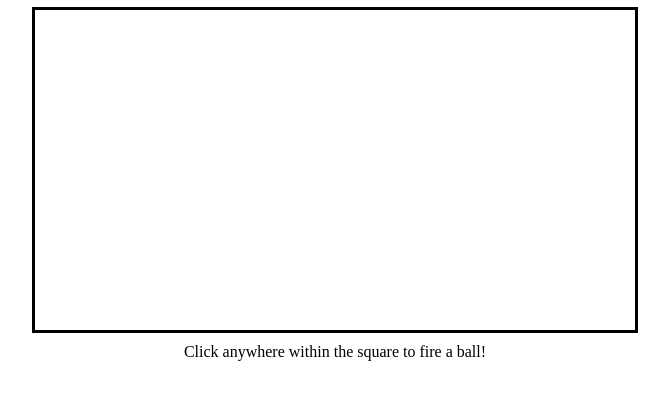
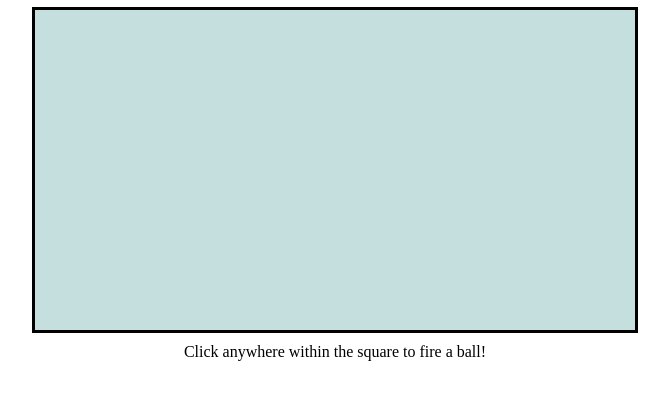
Before and after one commit to RidhwanDev/bouncing-balls, a website built with webpack: page dist/index.html in a window 1280 px wide. Shown: the part 45-444 px from the top of the page, without its empty margins (305-974 px from the left). Built offline with nearby package versions, Linux system fonts and the light colour scheme.

Commit message:
removed loadash and fixed bug

```diff
--- a/package.json
+++ b/package.json
@@ -11,7 +11,6 @@
   "devDependencies": {
     "css-loader": "^5.1.3",
     "html-webpack-plugin": "^5.3.1",
-    "loadash": "^1.0.0",
     "style-loader": "^2.0.0",
     "webpack": "^5.26.3",
     "webpack-cli": "^4.5.0"
--- a/src/index.js
+++ b/src/index.js
@@ -1,11 +1,6 @@
-import _ from 'lodash';
 import './style.css';
 
 const canvas = document.createElement('canvas');
-var ctx = canvas.getContext("2d")
-const canvasHeight = canvas.height + 2.5;
-const ballRadius = 10;
-const balls = [];
 
 function mainComponent() {
     const element = document.createElement('div');
@@ -26,6 +21,13 @@ function mainComponent() {
 
     return element;
 }
+
+document.body.appendChild(mainComponent());
+
+var ctx = canvas.getContext("2d")
+const canvasHeight = canvas.height + 2.5;
+const ballRadius = 10;
+const balls = [];
 
 function getCursorPosition(canvas, event) {
     const rect = canvas.getBoundingClientRect()
@@ -90,5 +92,4 @@ function draw() {
     }
 }
 
-document.body.appendChild(mainComponent());
 setInterval(draw, 10);
--- a/src/style.css
+++ b/src/style.css
@@ -3,6 +3,7 @@
   width: fit-content;
 }
 canvas {
+  background-color: #c5dede;
   display: block;
   border: 3px solid;
 }
```
Also changed, not shown: dist/main.js, dist/main.js.LICENSE.txt (deleted), 1 other file.
